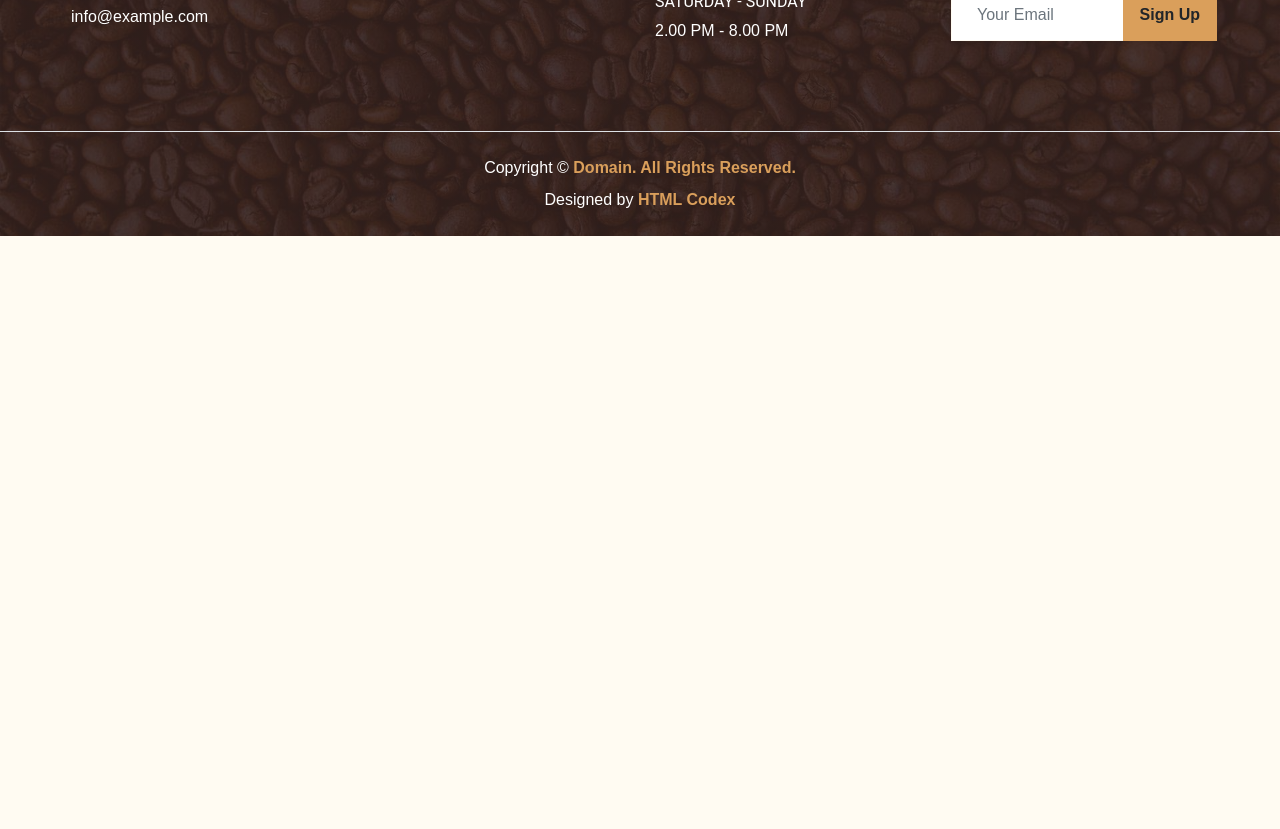
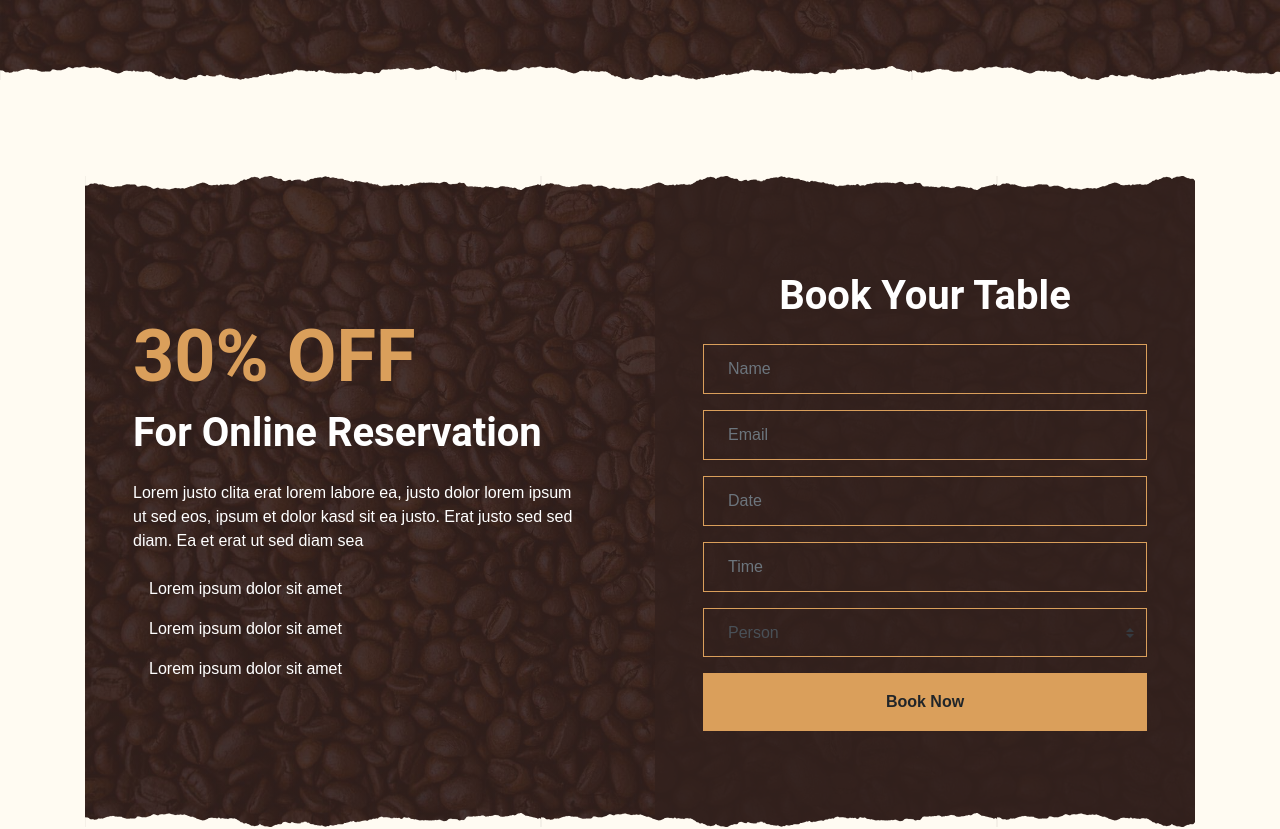
Before and after one commit to Hooseinsalari/next-coffee, a Next.js app: page /reservation in a window 1280 px wide. Shown: the part 320-1149 px from the top of the page. Before the commit the page ends 800 px from the top, so only its background shows below. Built offline with nearby package versions, Linux system fonts and the light colour scheme.

Commit message:
feat(Reservation): implement reservation page

```diff
--- a/components/templates/Reservation/BookTable.js
+++ b/components/templates/Reservation/BookTable.js
@@ -1,11 +1,168 @@
-import React from 'react';
+import React, { useState } from "react";
 
 const BookTable = () => {
-    return (
-        <div>
+  const [reservationDetails, setReservationDetails] = useState({
+    name: "",
+    email: "",
+    date: "",
+    time: "",
+    person: "",
+  });
 
+  const reservationHandler = (e) => {
+    setReservationDetails({
+      ...reservationDetails,
+      [e.target.name]: e.target.value,
+    });
+  };
+
+  const submitHandler = (e) => {
+    e.preventDefault();
+
+    if (
+      Object.keys(reservationDetails).every((key) => reservationDetails[key])
+    ) {
+      fetch("http://localhost:4000/reserve", {
+        method: "POST",
+        headers: {
+          "Content-Type": "application/json",
+        },
+        body: JSON.stringify(reservationDetails),
+      })
+        .then(() => console.log("success"))
+        .catch((error) => console.log(error));
+    }
+
+    setReservationDetails({
+      name: "",
+      email: "",
+      date: "",
+      time: "",
+      person: "",
+    });
+  };
+
+  return (
+    <div className="container-fluid py-5">
+      <div className="container">
+        <div className="reservation position-relative overlay-top overlay-bottom">
+          <div className="row align-items-center">
+            <div className="col-lg-6 my-5 my-lg-0">
+              <div className="p-5">
+                <div className="mb-4">
+                  <h1 className="display-3 text-primary">30% OFF</h1>
+                  <h1 className="text-white">For Online Reservation</h1>
+                </div>
+                <p className="text-white">
+                  Lorem justo clita erat lorem labore ea, justo dolor lorem
+                  ipsum ut sed eos, ipsum et dolor kasd sit ea justo. Erat justo
+                  sed sed diam. Ea et erat ut sed diam sea
+                </p>
+                <ul className="list-inline text-white m-0">
+                  <li className="py-2">
+                    <i className="fa fa-check text-primary mr-3"></i>Lorem ipsum
+                    dolor sit amet
+                  </li>
+                  <li className="py-2">
+                    <i className="fa fa-check text-primary mr-3"></i>Lorem ipsum
+                    dolor sit amet
+                  </li>
+                  <li className="py-2">
+                    <i className="fa fa-check text-primary mr-3"></i>Lorem ipsum
+                    dolor sit amet
+                  </li>
+                </ul>
+              </div>
+            </div>
+            <div className="col-lg-6">
+              <div
+                className="text-center p-5"
+                style={{ background: "rgba(51, 33, 29, .8)" }}
+              >
+                <h1 className="text-white mb-4 mt-5">Book Your Table</h1>
+                <form className="mb-5" onSubmit={submitHandler}>
+                  <div className="form-group">
+                    <input
+                      name="name"
+                      onChange={reservationHandler}
+                      value={reservationDetails.name}
+                      type="text"
+                      className="form-control bg-transparent border-primary p-4"
+                      placeholder="Name"
+                      required="required"
+                    />
+                  </div>
+                  <div className="form-group">
+                    <input
+                      name="email"
+                      onChange={reservationHandler}
+                      value={reservationDetails.email}
+                      type="email"
+                      className="form-control bg-transparent border-primary p-4"
+                      placeholder="Email"
+                      required="required"
+                    />
+                  </div>
+                  <div className="form-group">
+                    <div className="date" id="date" data-target-input="nearest">
+                      <input
+                        name="date"
+                        onChange={reservationHandler}
+                        value={reservationDetails.date}
+                        type="text"
+                        className="form-control bg-transparent border-primary p-4 datetimepicker-input"
+                        placeholder="Date"
+                        data-target="#date"
+                        data-toggle="datetimepicker"
+                      />
+                    </div>
+                  </div>
+                  <div className="form-group">
+                    <div className="time" id="time" data-target-input="nearest">
+                      <input
+                        name="time"
+                        onChange={reservationHandler}
+                        value={reservationDetails.time}
+                        type="text"
+                        className="form-control bg-transparent border-primary p-4 datetimepicker-input"
+                        placeholder="Time"
+                        data-target="#time"
+                        data-toggle="datetimepicker"
+                      />
+                    </div>
+                  </div>
+                  <div className="form-group">
+                    <select
+                      className="custom-select bg-transparent border-primary px-4"
+                      style={{ height: "49px" }}
+                      value={reservationDetails.person}
+                      onChange={reservationHandler}
+                      name="person"
+                    >
+                      <option defaultValue="Person">Person</option>
+                      <option value="1">Person 1</option>
+                      <option value="2">Person 2</option>
+                      <option value="3">Person 3</option>
+                      <option value="4">Person 4</option>
+                    </select>
+                  </div>
+
+                  <div>
+                    <button
+                      className="btn btn-primary btn-block font-weight-bold py-3"
+                      type="submit"
+                    >
+                      Book Now
+                    </button>
+                  </div>
+                </form>
+              </div>
+            </div>
+          </div>
         </div>
-    );
+      </div>
+    </div>
+  );
 };
 
 export default BookTable;
--- a/data/db.json
+++ b/data/db.json
@@ -126,7 +126,12 @@
   ],
   "reserve": [
     {
-      "id": 1
+      "name": "Hossein",
+      "email": "test@gmail.com",
+      "date": "asd",
+      "time": "asd",
+      "person": "4",
+      "id": 2
     }
   ]
 }
--- a/pages/reservation/index.js
+++ b/pages/reservation/index.js
@@ -1,8 +1,12 @@
+import PageHeader from "@/components/modules/PageHeader/PageHeader";
+import BookTable from "@/components/templates/Reservation/BookTable";
+
 function Reservation() {
     return (
-        <div>
-            Enter
-        </div>
+        <>
+            <PageHeader title="Reservation" />
+            <BookTable />
+        </>
     );
 }
 
```
